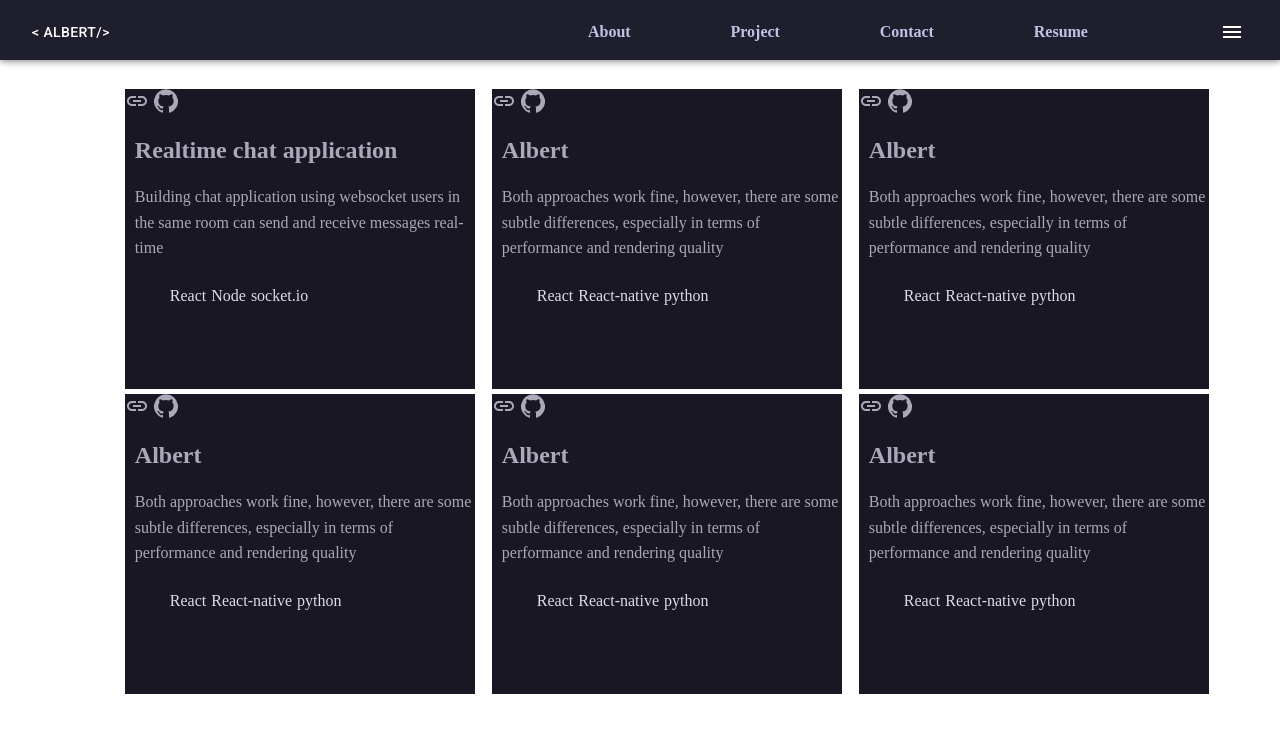
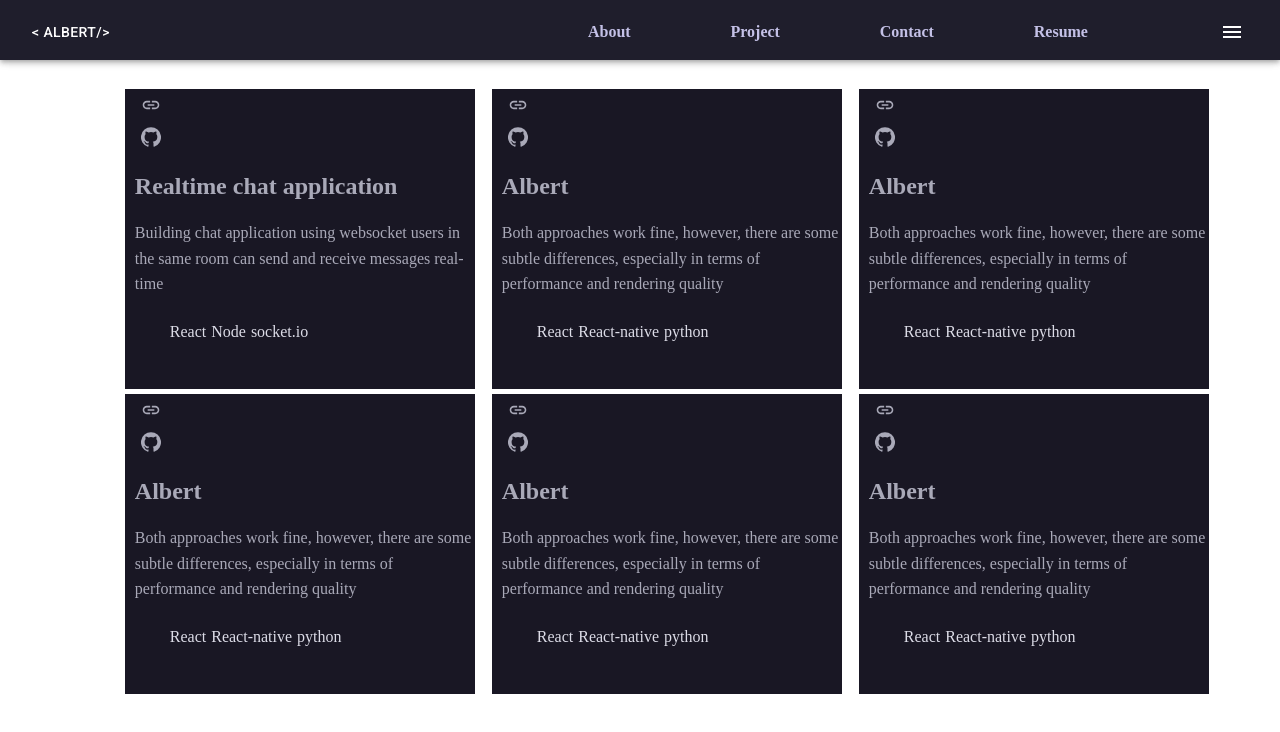
Before and after one commit to ndegealbert/Portfoliov3, a Next.js app: page /project/project in a window 1280 px wide. Shown: the top 732 px of the page. Built offline with nearby package versions, Linux system fonts and the light colour scheme.

Commit message:
add icon

```diff
--- a/pages/project/project.js
+++ b/pages/project/project.js
@@ -1,13 +1,20 @@
 import  styles  from  './../../styles/project.module.css'
 import GitHubIcon from '@material-ui/icons/GitHub';
 import LinkIcon from '@material-ui/icons/Link';
+import Link from  'next/link'
+import Button from "@material-ui/core/Button";
+import { createStyles, makeStyles, Theme } from "@material-ui/core/styles";
+
+
 
 const projects = [
   {
     id:1,
     title:"Realtime chat application",
     desc:"Building chat application using websocket users in the same room can  send and receive messages real-time  ",
-    stack:["React","Node","socket.io "]
+    stack:["React","Node","socket.io "],
+    giturl:'https://github.com/ndegealbert/Socket.io-Chat-application',
+    link:'https://portfolio-m8vb242an.vercel.app/'
 
 
   },
@@ -15,7 +22,9 @@ const projects = [
     id:2,
     title:"Albert",
     desc:"Both approaches work fine, however, there are some subtle differences, especially in terms of performance and rendering quality",
-    stack:["React","React-native","python"]
+    stack:["React","React-native","python"],
+    giturl:'https://github.com/ndegealbert/Socket.io-Chat-application',
+    link:'https://portfolio-m8vb242an.vercel.app/'
 
   },
 
@@ -23,7 +32,9 @@ const projects = [
     id:3,
     title:"Albert",
     desc:"Both approaches work fine, however, there are some subtle differences, especially in terms of performance and rendering quality",
-    stack:["React","React-native","python"]
+    stack:["React","React-native","python"],
+    giturl:'https://github.com/ndegealbert/Socket.io-Chat-application',
+    link:'https://portfolio-m8vb242an.vercel.app/'
 
 
   },
@@ -32,7 +43,9 @@ const projects = [
     id:4,
     title:"Albert",
     desc:"Both approaches work fine, however, there are some subtle differences, especially in terms of performance and rendering quality",
-    stack:["React","React-native","python"]
+    stack:["React","React-native","python"],
+    giturl:'https://github.com/ndegealbert/Socket.io-Chat-application',
+    link:'https://portfolio-m8vb242an.vercel.app/'
 
 
   },
@@ -41,7 +54,9 @@ const projects = [
     id:5,
     title:"Albert",
     desc:"Both approaches work fine, however, there are some subtle differences, especially in terms of performance and rendering quality",
-    stack:["React","React-native","python"]
+    stack:["React","React-native","python"],
+    giturl:'https://github.com/ndegealbert/Socket.io-Chat-application',
+    link:'https://portfolio-m8vb242an.vercel.app/'
 
 
   },
@@ -49,12 +64,23 @@ const projects = [
     id:5,
     title:"Albert",
     desc:"Both approaches work fine, however, there are some subtle differences, especially in terms of performance and rendering quality",
-    stack:["React","React-native","python"]
+    stack:["React","React-native","python"],
+    giturl:'https://github.com/ndegealbert/Socket.io-Chat-application',
+    link:'https://portfolio-m8vb242an.vercel.app/'
 
   }
 ]
 
+const useStyles = makeStyles(() =>
+  createStyles({
+    Button: {
+      textTransform: "none",
+      color:'#a9a9b8',
+    }
+  })
+);
 export default function Project(){
+  const classes = useStyles();
     return <div  id={"project"}>
         <h1 className={styles.projecth}>Projects</h1>
         <hr className={styles.hr2}/>
@@ -64,10 +90,28 @@ export default function Project(){
               <div key={p.id} className={styles.details}>
                 <div className={styles.icon}>
                <div  className={styles.linki}>
-               <LinkIcon/>
+                <div>
+                <Button
+                variant="link"
+                color="default"
+                className={classes.Button}
+                startIcon={<LinkIcon/>}
+                href={p.link}
+              />
+
+                 </div>
+
+                  <Button
+                variant="link"
+                color="default"
+                className={classes.Button}
+                startIcon={<GitHubIcon/>}
+                href={p.giturl}
+              />
+
                 </div>
-                <GitHubIcon/>
                 </div>
+
                 <h2 className={styles.title}> {p.title }</h2>
                 <p className={styles.desc}>{p.desc} </p>
                 <div className={styles.stack}>
```
